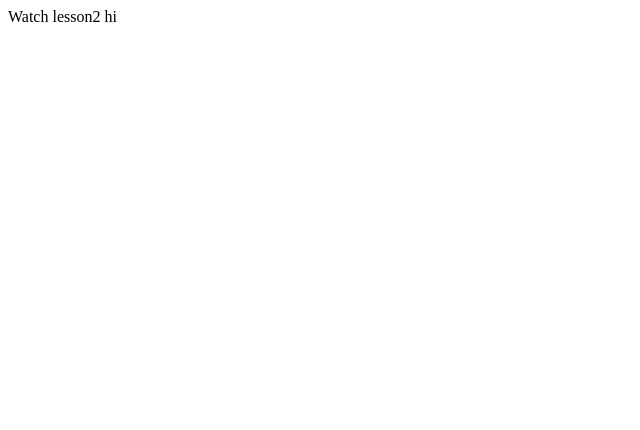
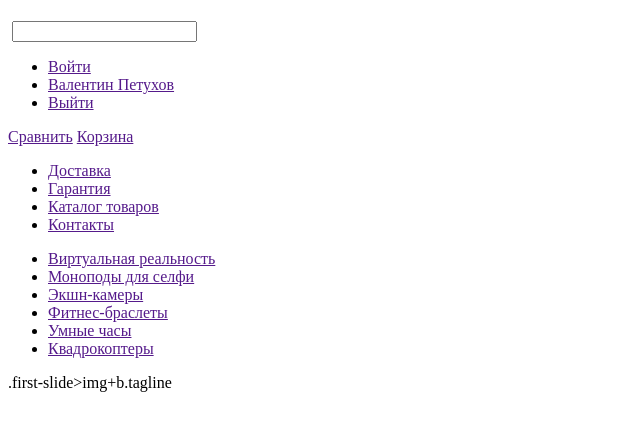
Before and after one commit to Cheglok/device, a website: page index.html in a window 1280 px wide. Shown: the whole page, without its empty margins (0-640 px from the left). Drawn offline with Linux system fonts and the light colour scheme.

Commit message:
writed header

```diff
--- a/Gulpfile.js
+++ b/Gulpfile.js
@@ -9,9 +9,8 @@ const sync = function () {
   });
 };
 
-const browserReload = function (cb) {
+const browserReload = function () {
   browserSync.reload();
-  cb();
 }
 
 const watchFiles = function () {
--- a/index.html
+++ b/index.html
@@ -5,6 +5,42 @@
     <title>HTML Academy: Девайс</title>
   </head>
   <body>
-  Watch lesson2 hi
+  <header class="main-header">
+    <h1 class="visually-hidden"></h1>
+    <div class="header-left">
+      <img src="" alt="" class="logo">
+      <input type="search">
+    </div>
+    <div class="header-right">
+      <ul class="user-menu">
+        <li><a href="">Войти</a></li>
+        <li><a href="">Валентин Петухов</a></li>
+        <li><a href="">Выйти</a></li>
+      </ul>
+      <a href="" class="compare">Сравнить</a>
+      <a href="" class="cart">Корзина</a>
+    </div>
+    <nav class="main-nav">
+      <ul class="main-nav__pages-list">
+        <li class="main-nav__page-item"><a href="">Доставка</a></li>
+        <li class="main-nav__page-item"><a href="">Гарантия</a></li>
+        <li class="main-nav__page-item"><a href="">Каталог товаров</a></li>
+        <li class="main-nav__page-item"><a href="">Контакты</a></li>
+      </ul>
+      <ul class="main-nav_catalog-list">
+        <li class="main-nav__catalog-item"><a href="">Виртуальная реальность</a></li>
+        <li class="main-nav__catalog-item"><a href="">Моноподы для селфи</a></li>
+        <li class="main-nav__catalog-item"><a href="">Экшн-камеры</a></li>
+        <li class="main-nav__catalog-item"><a href="">Фитнес-браслеты</a></li>
+        <li class="main-nav__catalog-item"><a href="">Умные часы</a></li>
+        <li class="main-nav__catalog-item"><a href="">Квадрокоптеры</a></li>
+      </ul>
+    </nav>
+  </header>
+  <main class="index-page">
+    <section class="slider">
+      .first-slide>img+b.tagline
+    </section>
+  </main>
   </body>
 </html>
```
